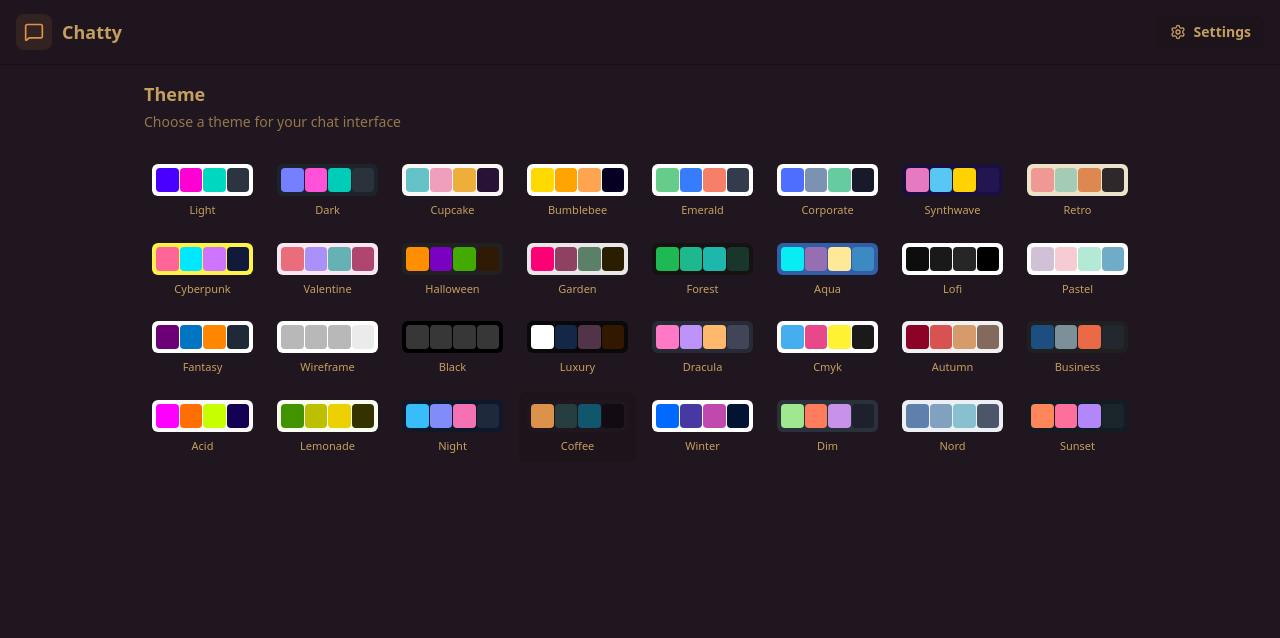
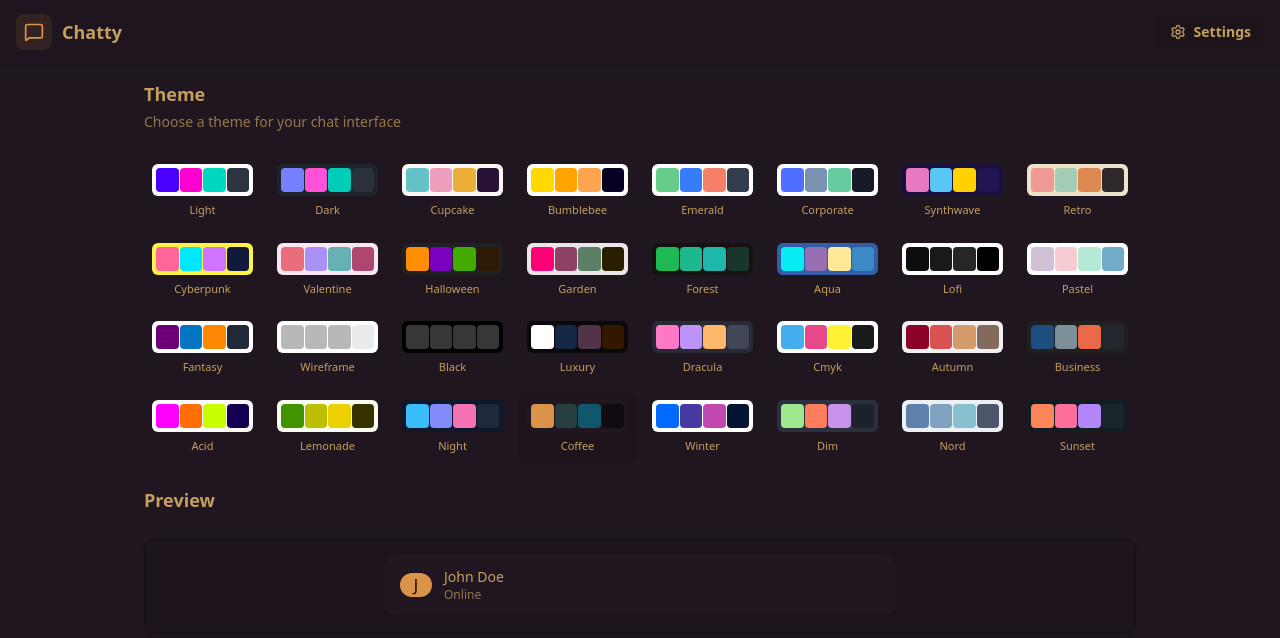
Before and after one commit to LivingLegacy95/socket.io-real-time-chat-w-img-uplds, a React (Vite) app in the folder client/chat_app_w_img_uplds/: page /settings in a window 1280 px wide. Shown: the top 638 px of the page. Built offline with nearby package versions, Linux system fonts and the light colour scheme; no server answers.

Commit message:
started chat preview on settings page

```diff
--- a/client/chat_app_w_img_uplds/src/views/SettingsPage.jsx
+++ b/client/chat_app_w_img_uplds/src/views/SettingsPage.jsx
@@ -49,6 +49,30 @@ const SettingsPage = () => {
 						</button>
 					))}
 				</div>
+
+				{/* Preview Section */}
+				<h3 className="text-lg font-semibold mb-3">Preview</h3>
+				<div className="rounded-xl border border-base-300 overflow-hidden bg-base-100 shadow-lg">
+					<div className="p-4 bg-base-200">
+						<div className="max-w-lg mx-auto">
+							{/* Mock Chat UI */}
+							<div className="bg-base-100 rounded-xl shadow-sm overflow-hidden">
+								{/* Chat Header */}
+								<div className="px-4 py-3 border-b border-base-300 bg-base-100">
+									<div className="flex items-center gap-3">
+										<div className="w-8 rounded-full bg-primary flex items-center justify-center text-primary-content font-medium">
+											J
+										</div>
+										<div>
+											<h3 className="font-medium text-sm">John Doe</h3>
+											<p className="text-xs text-base-content/70">Online</p>
+										</div>
+									</div>
+								</div>
+							</div>
+						</div>
+					</div>
+				</div>
 			</div>
 		</div>
 	);
```
